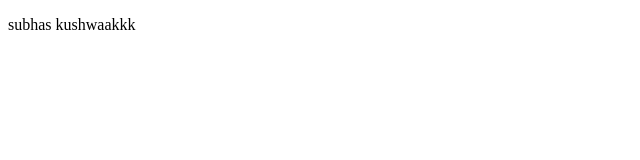
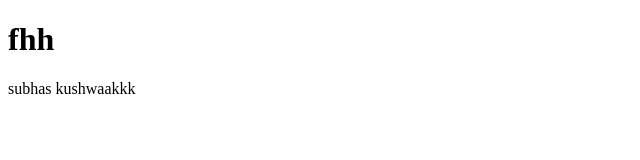
Before and after one commit to subhaskushwaha/Rahul-friend, a plain HTML site: page index.html in a window 1280 px wide. Shown: the whole page, without its empty margins (0-640 px from the left). Drawn offline with Linux system fonts and the light colour scheme.

Commit message:
add h1 tag

```diff
--- a/index.html
+++ b/index.html
@@ -6,6 +6,7 @@
     <title>Document</title>
 </head>
 <body>
+    <h1>fhh</h1>
     <P>subhas kushwaakkk</P>
 </body>
 </html>
```
